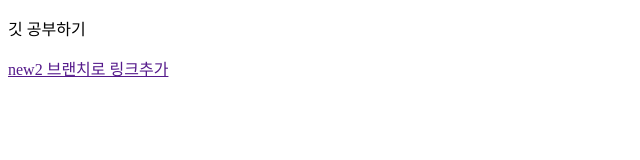
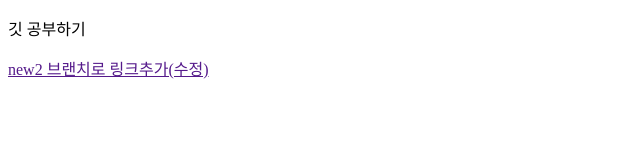
Before and after one commit to minxgu/Git-study, a plain HTML site: page index.html in a window 1280 px wide. Shown: the full height of the page, 0-640 px from the left. Drawn offline with Linux system fonts and the light colour scheme.

Commit message:
링크수정

```diff
--- a/index.html
+++ b/index.html
@@ -8,6 +8,6 @@
 </head>
 <body>
     <p>깃 공부하기</p>
-    <a href="">new2 브랜치로 링크추가</a>
+    <a href="">new2 브랜치로 링크추가(수정)</a>
 </body>
 </html>
```
